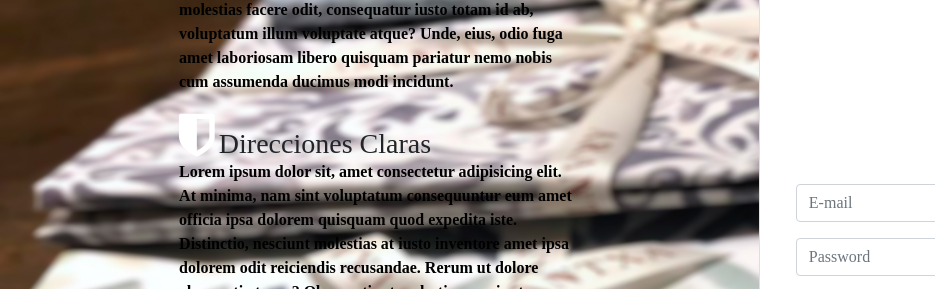
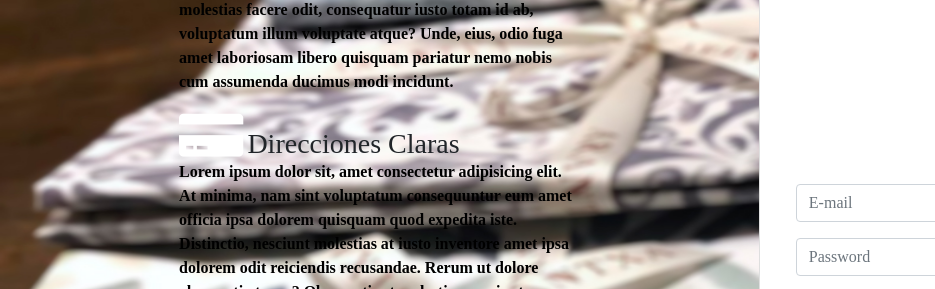
Before and after one commit to jcninci/Proyecto-Ari, a plain HTML site: page registro.html in a window 1280 px wide. Shown: the part 157-446 px from the top of the page, 0-935 px from the left. Drawn offline with nearby package versions, Linux system fonts and the light colour scheme; a web font is replaced by a local one.

Commit message:
cambié los iconos del registro

```diff
--- a/registro.html
+++ b/registro.html
@@ -31,7 +31,7 @@
                     <div class="row">
                         <div class="col-lg-10 col-md-10 col-sm-10 col-10">
                             <span>
-                                <i class="fa fa-shield" style="color: white; font-size: 50px;" aria-hidden="true"></i>
+                                <i class="fa fa-credit-card-alt" style="color: white; font-size: 50px;" aria-hidden="true"></i>
                                 <h3 style="display: inline;">Direcciones Claras</h3>
                             </span>
 
```
